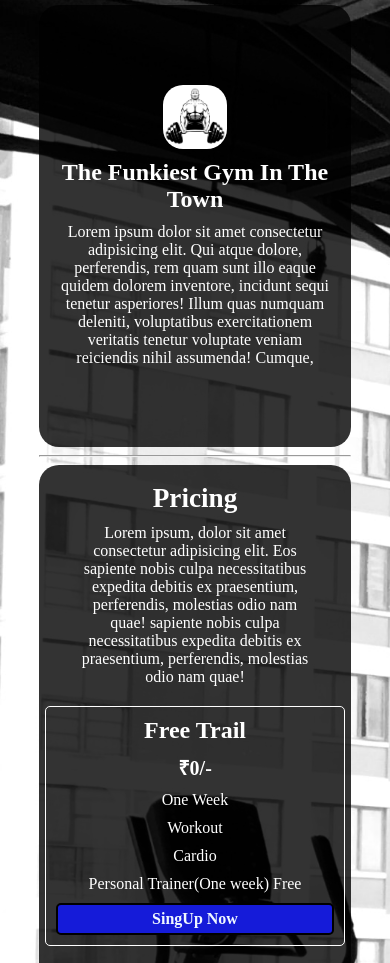
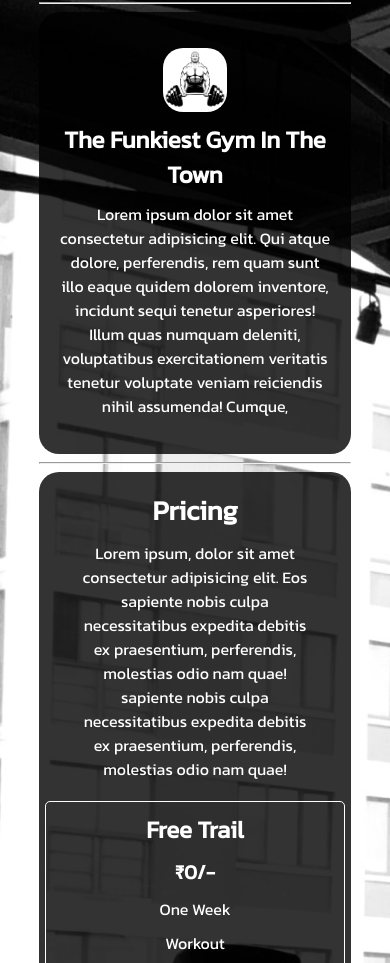
Before and after one commit to gitminaj/Landing_Page, a plain HTML site: page index.html in a window 390 px wide. Shown: the part 86-1049 px from the top of the page. Drawn offline with Linux system fonts and the light colour scheme.

Commit message:
font added

```diff
--- a/style.css
+++ b/style.css
@@ -1,3 +1,6 @@
+/* @import url('https://fonts.googleapis.com/css2?family=Poppins&family=Roboto&display=swap'); */
+@import url('https://fonts.googleapis.com/css2?family=Kanit&display=swap');
+
 *{
     margin: 0;
     padding: 0;
@@ -6,6 +9,8 @@
 body{
     background-image: url("assets/bg2.jpg");
     background-size: cover;
+    /* font-family: 'Roboto', sans-serif; */
+    font-family: 'Kanit', sans-serif;
 }
 
 .container{
@@ -99,7 +104,6 @@ hr{
 
 @media screen and (max-width: 1200px) {
     .section1-div{
-         /* flex-direction: column;  */
          width: -webkit-fill-available;
          align-items: center;
     }
@@ -114,7 +118,7 @@ hr{
         align-items: center;
     }
     .box{
-        width: 50%;
+        width: 60%;
     }
     .topright{
         display: none;
@@ -131,9 +135,6 @@ hr{
     nav{
         flex-direction: column;
     }
-    .box{
-        width: 95%;
-    }
 }
 @media screen and (max-width: 500px){
     .section1-div{
@@ -145,4 +146,7 @@ hr{
         align-self: center;
         border-radius: 20px;
     }
+    .box{
+        width: 95%;
+    }
 }
```
